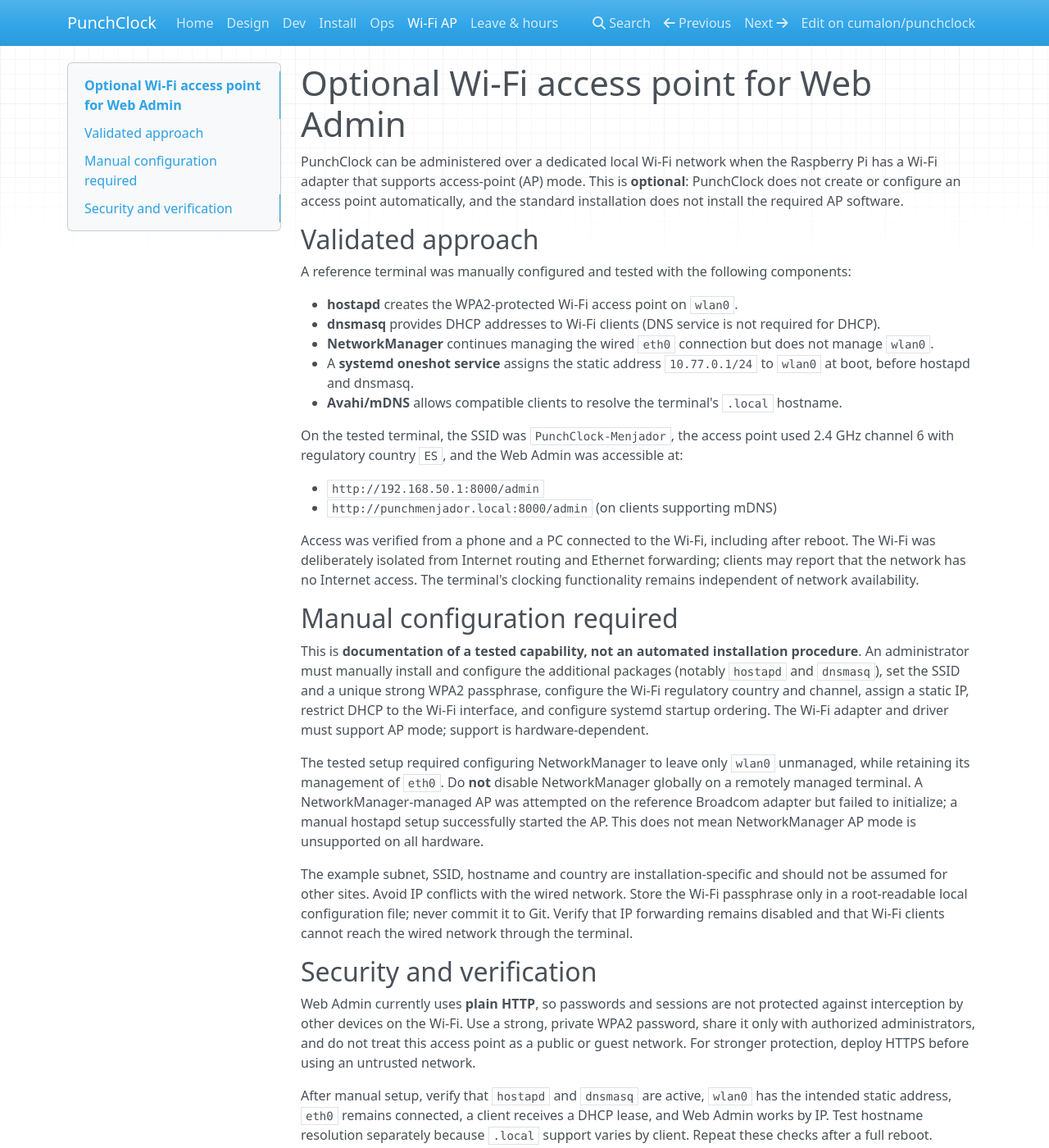
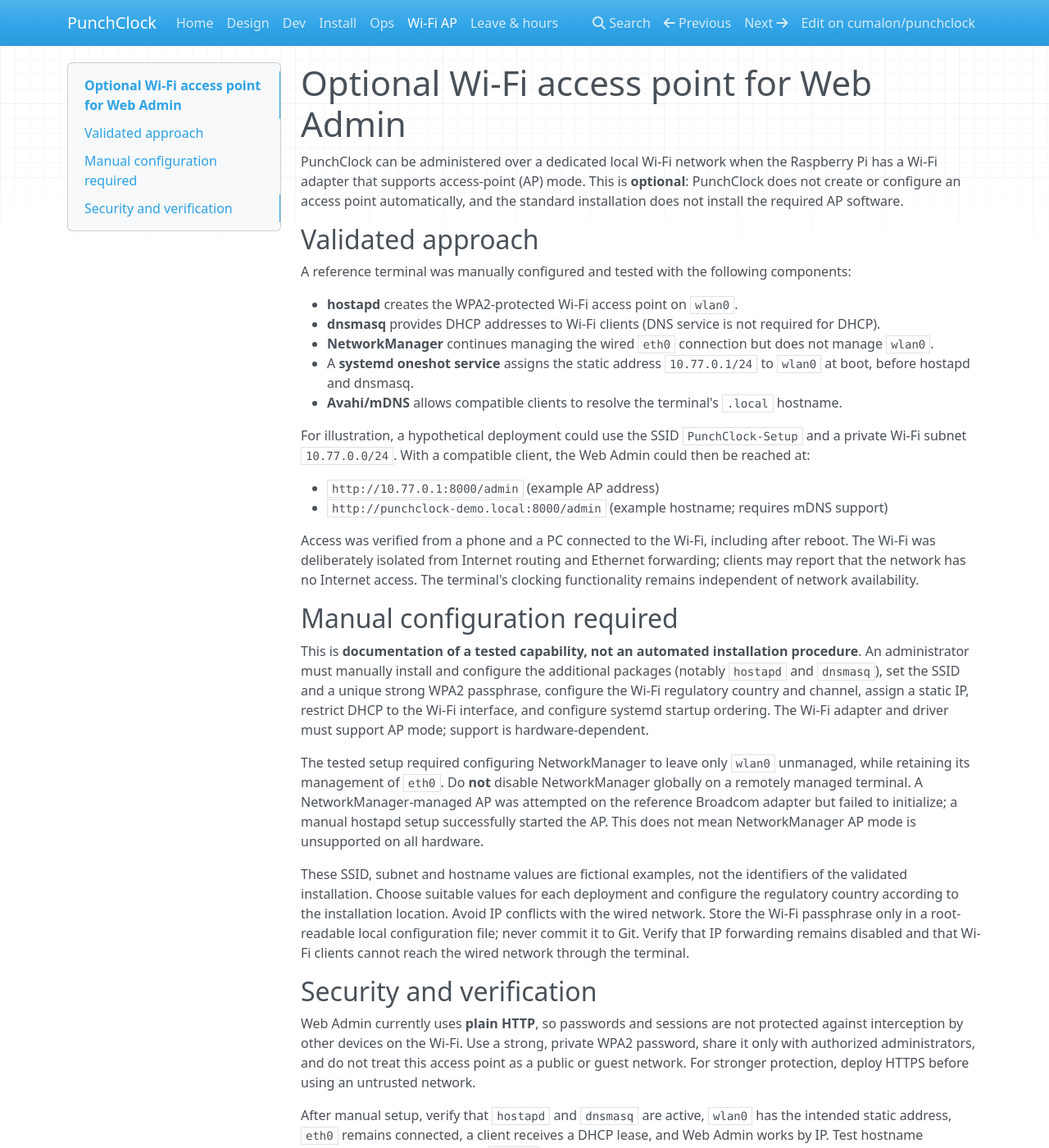
Before and after one commit to cumalon/punchclock, an MkDocs documentation site: the page built from docs/wifi-access-point.md, in a window 1280 px wide and 1400 px high. Shown: the whole window at 82% size. Built offline with MkDocs 1.6.1, drawn with Linux system fonts in a browser that asks for light colours; nearby versions of some CDN libraries.

Commit message:
docs: replace real Wi-Fi deployment identifiers with fictional examples

```diff
--- a/docs/wifi-access-point.md
+++ b/docs/wifi-access-point.md
@@ -12,10 +12,10 @@
 - A **systemd oneshot service** assigns the static address `10.77.0.1/24` to `wlan0` at boot, before hostapd and dnsmasq.
 - **Avahi/mDNS** allows compatible clients to resolve the terminal's `.local` hostname.
 
-On the tested terminal, the SSID was `PunchClock-Menjador`, the access point used 2.4 GHz channel 6 with regulatory country `ES`, and the Web Admin was accessible at:
+For illustration, a hypothetical deployment could use the SSID `PunchClock-Setup` and a private Wi-Fi subnet `10.77.0.0/24`. With a compatible client, the Web Admin could then be reached at:
 
-- `http://192.168.50.1:8000/admin`
-- `http://punchmenjador.local:8000/admin` (on clients supporting mDNS)
+- `http://10.77.0.1:8000/admin` (example AP address)
+- `http://punchclock-demo.local:8000/admin` (example hostname; requires mDNS support)
 
 Access was verified from a phone and a PC connected to the Wi-Fi, including after reboot. The Wi-Fi was deliberately isolated from Internet routing and Ethernet forwarding; clients may report that the network has no Internet access. The terminal's clocking functionality remains independent of network availability.
 
@@ -25,7 +25,7 @@
 
 The tested setup required configuring NetworkManager to leave only `wlan0` unmanaged, while retaining its management of `eth0`. Do **not** disable NetworkManager globally on a remotely managed terminal. A NetworkManager-managed AP was attempted on the reference Broadcom adapter but failed to initialize; a manual hostapd setup successfully started the AP. This does not mean NetworkManager AP mode is unsupported on all hardware.
 
-The example subnet, SSID, hostname and country are installation-specific and should not be assumed for other sites. Avoid IP conflicts with the wired network. Store the Wi-Fi passphrase only in a root-readable local configuration file; never commit it to Git. Verify that IP forwarding remains disabled and that Wi-Fi clients cannot reach the wired network through the terminal.
+These SSID, subnet and hostname values are fictional examples, not the identifiers of the validated installation. Choose suitable values for each deployment and configure the regulatory country according to the installation location. Avoid IP conflicts with the wired network. Store the Wi-Fi passphrase only in a root-readable local configuration file; never commit it to Git. Verify that IP forwarding remains disabled and that Wi-Fi clients cannot reach the wired network through the terminal.
 
 ## Security and verification
 
```
